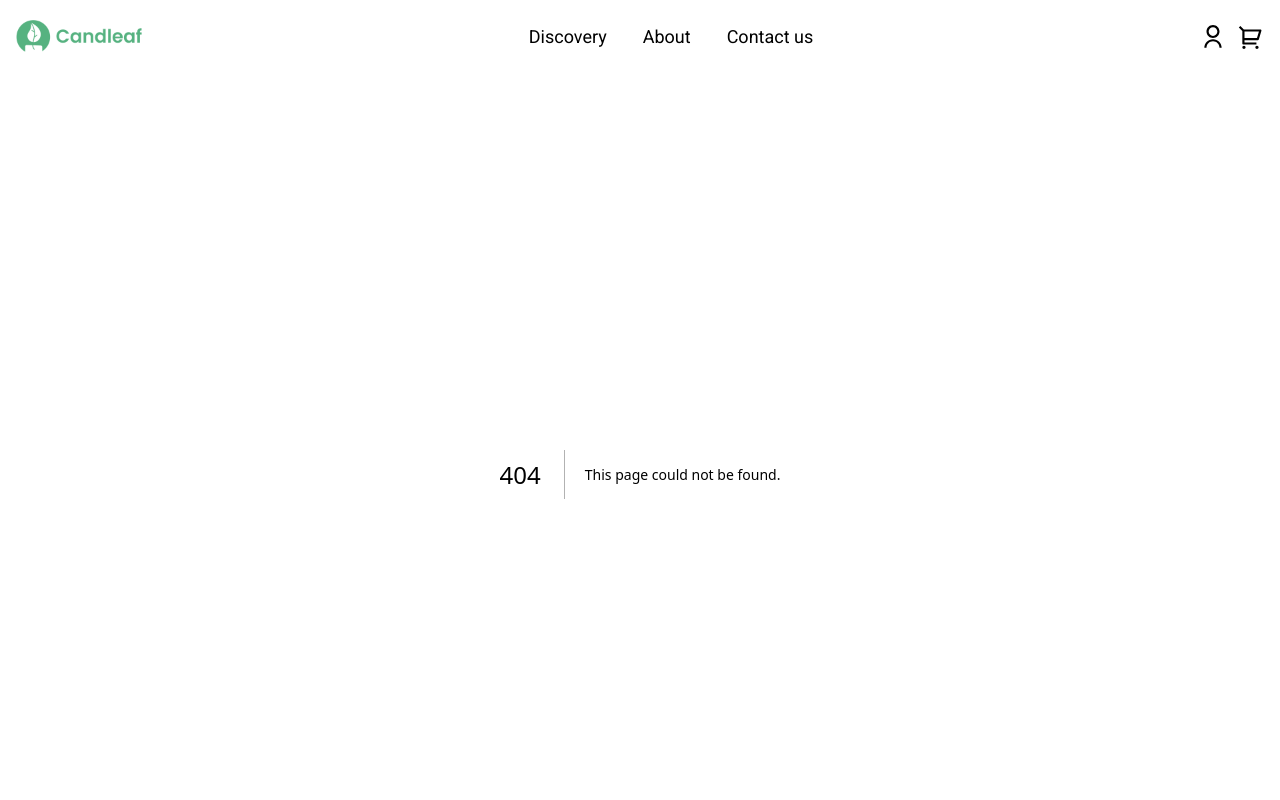
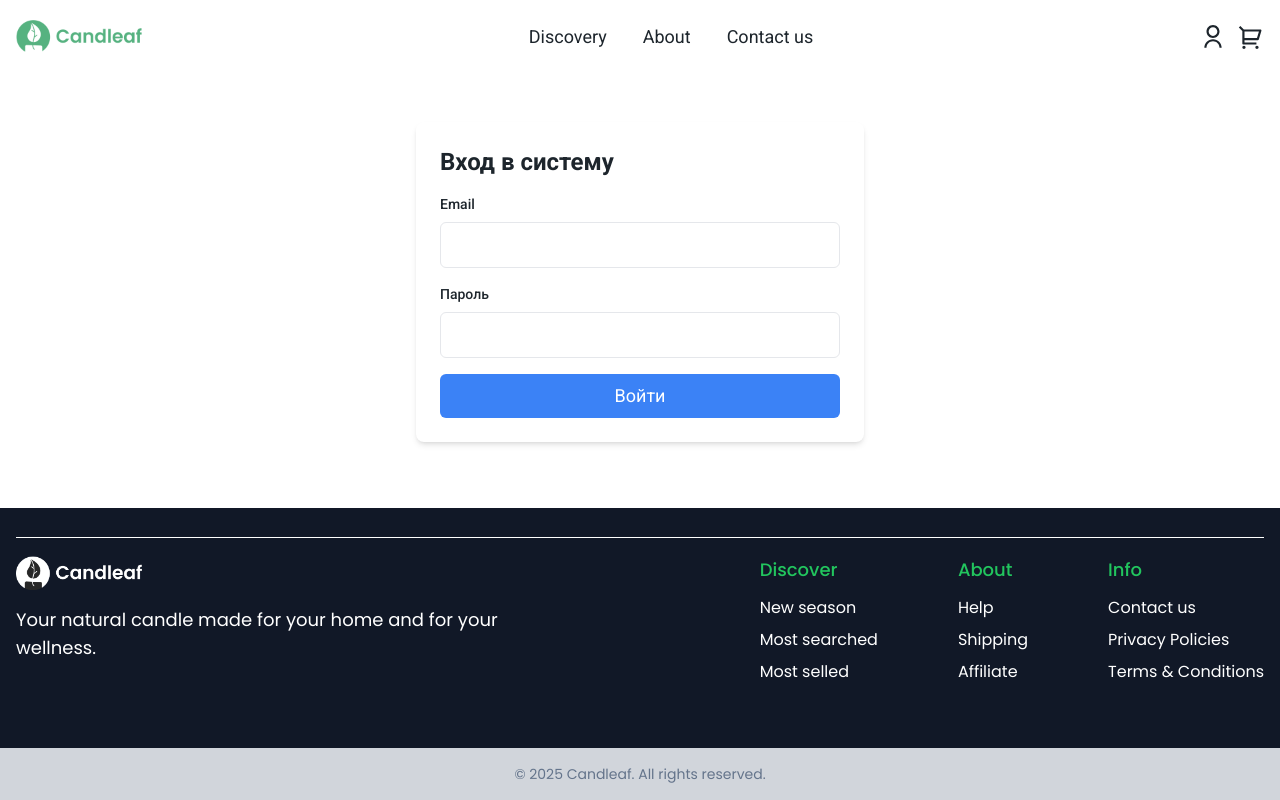
Before and after one commit to msselizabeth/e-commerce, a Next.js app: page /login in a window 1280 px wide. Before the commit this address had no page. Shown: the top 800 px of the page. Built offline with nearby package versions, Linux system fonts and the light colour scheme; no server answers.

Commit message:
created login form and  connected with API

```diff
--- /dev/null
+++ b/src/app/(auth)/login/page.tsx
@@ -0,0 +1,17 @@
+import { getServerSession } from "next-auth/next";
+import { redirect } from "next/navigation";
+import { authOptions } from "../../api/auth/[...nextauth]/route";
+import LoginForm from "@/components/Forms/LoginForm";
+
+
+export default async function Login() {
+  const session = await getServerSession(authOptions);
+  if (session) {
+    redirect("/user");
+  }
+  return (
+    <section className="container mx-auto px-3 pt-10 pb-14 lg:px-4 lg:pt-12 lg:pb-16">
+    <LoginForm />
+    </section>
+  );
+}
--- /dev/null
+++ b/src/components/Forms/LoginForm.tsx
@@ -0,0 +1,110 @@
+"use client"
+import { useState } from "react";
+import { signIn } from "next-auth/react";
+import { toast } from "react-toastify";
+import { useRouter } from "next/navigation";
+
+interface LoginFormState {
+  email: string;
+  password: string;
+}
+
+export default function LoginForm() {
+  const [formData, setFormData] = useState<LoginFormState>({
+    email: "",
+    password: "",
+  });
+  const router = useRouter();
+
+  const handleInputChange = (e: React.ChangeEvent<HTMLInputElement>) => {
+    const { name, value } = e.target;
+    setFormData((prev) => ({ ...prev, [name]: value }));
+  };
+
+  const handleSubmit = async (e: React.FormEvent) => {
+    e.preventDefault();
+
+
+    const processingToast = toast.loading("Prosessing your request...");
+
+    try {
+      const result = await signIn("credentials", {
+        redirect: false,
+        email: formData.email,
+        password: formData.password,
+      });
+
+      if (result?.error) {
+        toast.update(processingToast, {
+          render: result.error,
+          type: "error",
+          isLoading: false,
+          autoClose: 5000,
+        });
+      } else {
+
+        toast.update(processingToast, {
+          render: "Authentication successful. Redirecting...",
+          type: "success",
+          isLoading: false,
+          autoClose: 3000,
+          onClose: () => router.push("/user"),
+        });
+
+    }} catch (err: unknown) {
+     console.log(err)
+      toast.update(processingToast, {
+        render: "Error" + err,
+        type: "error",
+        isLoading: false,
+        autoClose: 5000,
+      });
+    }
+  };
+
+  return (
+    <form
+      onSubmit={handleSubmit}
+      className="max-w-md mx-auto p-6 bg-white shadow-md rounded-lg"
+    >
+      <h2 className="text-2xl font-bold mb-4">Вход в систему</h2>
+
+      <div className="mb-4">
+        <label htmlFor="email" className="block text-sm font-medium mb-2">
+          Email
+        </label>
+        <input
+          id="email"
+          name="email"
+          type="email"
+          value={formData.email}
+          onChange={handleInputChange}
+          className="w-full px-4 py-2 border rounded-md focus:outline-none focus:ring focus:ring-blue-200"
+          required
+        />
+      </div>
+
+      <div className="mb-4">
+        <label htmlFor="password" className="block text-sm font-medium mb-2">
+          Пароль
+        </label>
+        <input
+          id="password"
+          name="password"
+          type="password"
+          value={formData.password}
+          onChange={handleInputChange}
+          className="w-full px-4 py-2 border rounded-md focus:outline-none focus:ring focus:ring-blue-200"
+          required
+        />
+      </div>
+
+      <button
+        type="submit"
+        className="w-full bg-blue-500 text-white px-4 py-2 rounded-md hover:bg-blue-600 transition"
+      >
+        Войти
+      </button>
+    </form>
+  );
+}
```
